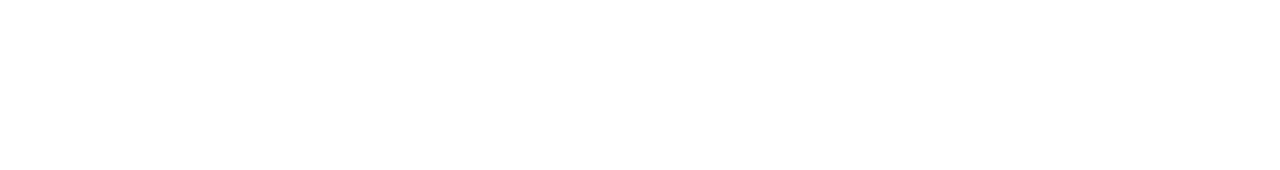
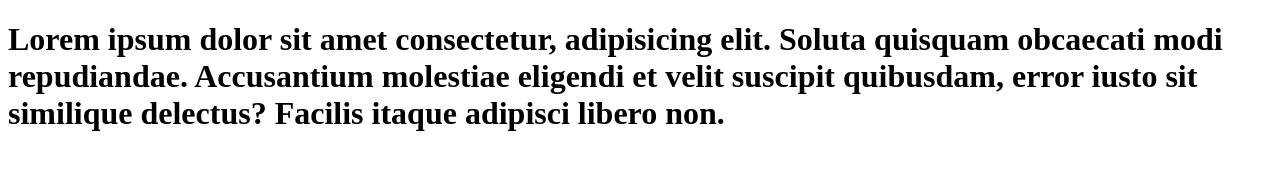
Before and after one commit to YevhenNeklesov/goit-js-hw-01, a plain HTML site: page index.html in a window 1280 px wide. Drawn offline with Linux system fonts and the light colour scheme.

Commit message:
add title

```diff
--- a/index.html
+++ b/index.html
@@ -9,5 +9,11 @@
     <script src="./js/task-1.js" defer></script>
     <script src="./js/task-2.js" defer></script>
     <script src="./js/task-3.js" defer></script>
+    <h1>
+      Lorem ipsum dolor sit amet consectetur, adipisicing elit. Soluta quisquam
+      obcaecati modi repudiandae. Accusantium molestiae eligendi et velit
+      suscipit quibusdam, error iusto sit similique delectus? Facilis itaque
+      adipisci libero non.
+    </h1>
   </body>
 </html>
```
